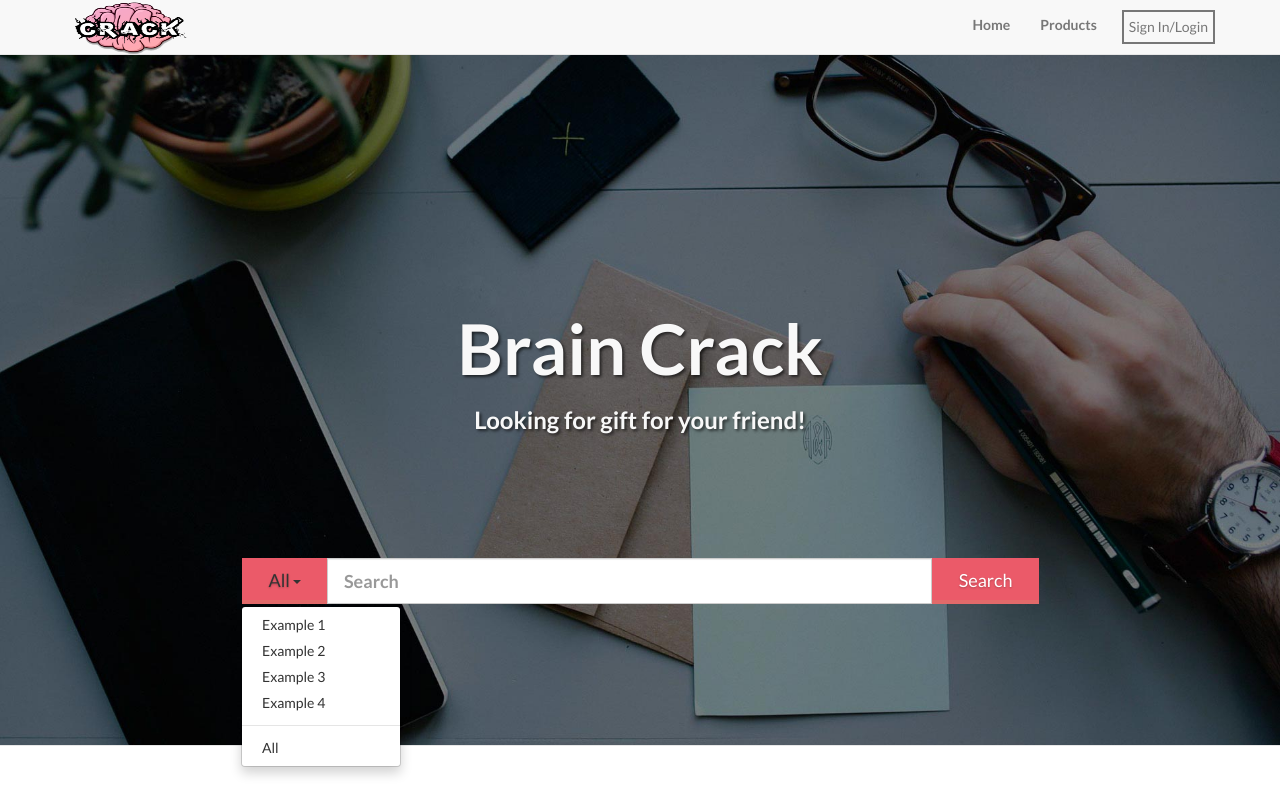
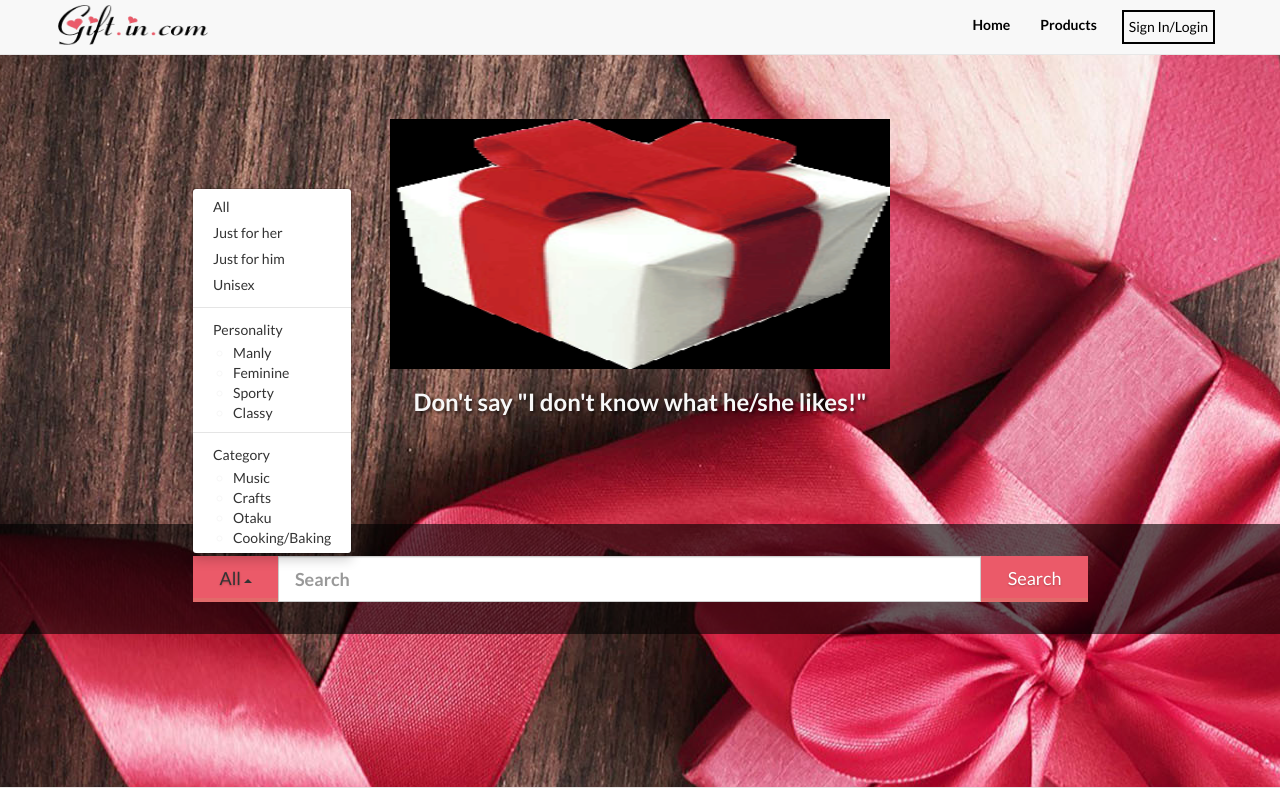
Before and after one commit to sarachan2012/braincrack, a plain HTML site: page index.html in a window 1280 px wide. Both pictures are taken after a click on the button "All". Shown: the top 800 px of the page. Drawn offline with nearby package versions, Linux system fonts and the light colour scheme.

Commit message:
editing of logo and application. include search bar - ddl values

```diff
--- a/assets/css/landing-custom.css
+++ b/assets/css/landing-custom.css
@@ -1,5 +1,18 @@
+.banner-col{
+    padding-right: 0;
+    padding-left: 0;
+}
+.intro-header{
+    padding-top: 0px;
+    background:grey url(../img/heart2.jpg) no-repeat center center;
+}
+.search-bar-wrapper{
+    margin-top: 8.5%;
+    background-color: rgba(0,0,0,0.6);
+}
 .search-bar{
-    padding-top: 10%;
+    padding-top: 2.5%;
+    padding-bottom: 2.5%;
     width: 70%;
     vertical-align: middle;
     margin: 0 auto;
@@ -35,7 +48,7 @@
 }
 .intro-message{
     padding-bottom: 8%;
-    padding-top: 18%;
+    padding-top: 5%;
 }
 .no-border{
     border-radius: 0px !important;
@@ -45,20 +58,20 @@
 
 .navbar-custom{
     margin-bottom: 0;
-/*    background:rgba(0,0,0,0.1);*/
-/*    background: none;*/
-/*    border: none;*/
-/*    color: #fff;*/
 }
 .navbar-custom .navbar-nav>li>a,
 .navbar-custom .navbar-nav>li>a:hover{
-/*    color: #fff;*/
+    color: #000;
+
 }
 .logo{
     padding: 0px;
-    height:60px;
-    width: 150px;
-    margin-top:-3px;
+    height:30px;
+    width: 120px;
+    margin-top: 8px;
+    margin-left: 3px;
+/*    margin-top:-3px;*/
+    display:block;
 }
 @media (min-width: 768px){
     .navbar-custom{
@@ -69,11 +82,22 @@
     }
     .logo{
         padding: 0px;
-        height:68px;
+        height:40px;
         width: 150px;
-        margin-top:-5px;
+        margin-top: 5px;
+        /*    margin-top:-3px;*/
+        display:block;
     }
 }
 .logo-link{
     padding: 0;
 }
+
+.ddl-sub-link{
+    text-decoration: none;
+    color: #333;
+    font-weight: normal;
+}
+.ddl-sub-link:hover{
+    text-decoration: none;
+}
--- a/index.html
+++ b/index.html
@@ -30,6 +30,12 @@
 </head>
 
 <body>
+    <!-- Header -->
+    <a name="home"></a>
+    <div class="intro-header">
+        <div class="container-fluid">
+            <div class="row">
+                <div class="col-lg-12 banner-col">
                     <!-- Navigation -->
                     <nav class="navbar navbar-default navbar-static-top navbar-custom" role="navigation">
                         <div class="container topnav">
@@ -42,7 +48,7 @@
                                     <span class="icon-bar"></span>
                                 </button>
                                 <a class="navbar-brand topnav logo-link" href="#">
-                    <img src = "assets/img/Brain%20Crack%20Logo%20Main.png" class="logo" />
+                                    <img src = "assets/img/gift_in_logo_pink.png" class="logo img-responsive" />
                                 </a>
                             </div>
                             <!-- Collect the nav links, forms, and other content for toggling -->
@@ -55,7 +61,7 @@
                                         <a href="#product">Products</a>
                                     </li>
                                     <li>
-                        <a href="#login" class="btn no-border" style="border:2px solid #777;padding:5px;margin: 10px;">Sign In/Login</a>
+                                        <a href="#login" class="btn no-border" style="border:2px solid #000;padding:5px;margin: 10px;">Sign In/Login</a>
                                     </li>
                                 </ul>
                             </div>
@@ -64,29 +70,41 @@
                         <!-- /.container -->
                     </nav>
 
-
-    <!-- Header -->
-    <a name="home"></a>
-    <div class="intro-header">
-        <div class="container">
-            <div class="row">
-                <div class="col-lg-12">
                     <div class="intro-message">
-                        <h1>Brain Crack</h1>
-                        <h3>Looking for gift for your friend!</h3>
-                        <div class="search-bar">
+                        <img src="assets/img/image_2016-01-30_15-26-18.png" style="width: 500px;height:250px;" class="img-responsive center-block"/>
+                        <h3>Don't say "I don't know what he/she likes!"</h3>
+                        <div class="search-bar-wrapper">
+                            <div class="search-bar dropup">
                                 <div class="input-group input-group-lg">
                                     <div class="input-group-btn search-panel">
                                         <button type="button" class="btn dropdown-toggle no-border btn-search" data-toggle="dropdown" style="padding:9px 27px;">
                                             <span id="search_concept">All</span> <span class="caret"></span>
                                         </button>
                                         <ul class="dropdown-menu" role="menu">
-                                        <li><a href="#contains">Example 1</a></li>
-                                        <li><a href="#its_equal">Example 2</a></li>
-                                        <li><a href="#greather_than">Example 3</a></li>
-                                        <li><a href="#less_than">Example 4</a></li>
+                                            <li><a href="#all">All</a></li>
+                                            <li><a href="#justforher">Just for her</a></li>
+                                            <li><a href="#justforhim">Just for him</a></li>
+                                            <li><a href="#unisex">Unisex</a></li>
                                             <li class="divider"></li>
-                                        <li><a href="#all">All</a></li>
+                                            <li>
+                                            <li><a href="">Personality</a></li>
+                                                <ul>
+                                                    <li><a href="#manly" class="ddl-sub-link">Manly</a></li>
+                                                    <li><a href="#feminine" class="ddl-sub-link">Feminine</a></li>
+                                                    <li><a href="#sporty" class="ddl-sub-link">Sporty</a></li>
+                                                    <li><a href="#classy" class="ddl-sub-link">Classy</a></li>
+                                                </ul>
+                                            </li>
+                                            <li class="divider"></li>
+                                            <li>
+                                                <a href="#">Category</a>
+                                                <ul>
+                                                    <li><a href="#music" class="ddl-sub-link">Music</a></li>
+                                                    <li><a href="#crafts" class="ddl-sub-link">Crafts</a></li>
+                                                    <li><a href="#otaku" class="ddl-sub-link">Otaku</a></li>
+                                                    <li><a href="#cooking" class="ddl-sub-link">Cooking/Baking</a></li>
+                                                </ul>
+                                            </li>
                                         </ul>
                                     </div>
                                     <input type="hidden" name="search_param" value="all" id="search_param">
@@ -96,6 +114,7 @@
                                             Search
                                         </button>
                                     </span>
+                                </div>
                             </div>
                         </div>
                     </div>
```
Also changed, not shown: assets/img/gift_in_logo.png (added), assets/img/gift_in_logo_pink.png (added), assets/img/heart2.jpg (added), assets/img/image_2016-01-30_15-26-18.png (added), 1 other file. Lines whose indentation alone changed are shown as unchanged.
